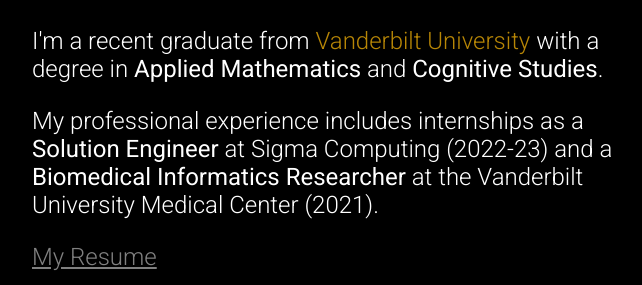
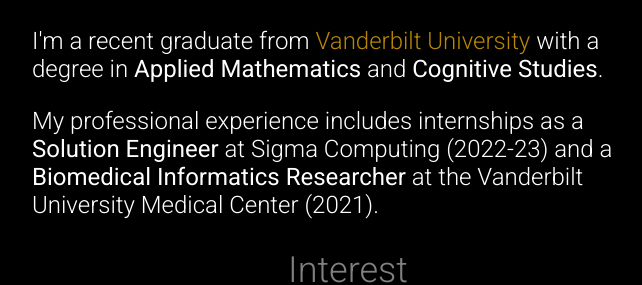
Before and after one commit to stuartwaller/my-website, a plain HTML site: page index.html in a window 1280 px wide. Shown: the part 527-812 px from the top of the page, without its empty margins (292-934 px from the left). Drawn offline with Linux system fonts and the light colour scheme.

Commit message:
Update index.html

```diff
--- a/index.html
+++ b/index.html
@@ -25,7 +25,7 @@
                 <h2 class="section-title">About</h2>
                 <p>I'm a recent graduate from <span style="color: #B78606;">Vanderbilt University</span> with a degree in <span class="bold-text">Applied Mathematics</span> and <span class="bold-text">Cognitive Studies</span>.</p>
                 <p>My professional experience includes internships as a <span class="bold-text">Solution Engineer</span> at Sigma Computing (2022-23) and a <span class="bold-text">Biomedical Informatics Researcher</span> at the Vanderbilt University Medical Center (2021).</p>
-                <p style="color: gray;"><a href="Waller, Stuart - Resume.pdf" target="_blank" class="link-text">My Resume</a></p>
+                <!-- <p style="color: gray;"><a href="Waller, Stuart - Resume.pdf" target="_blank" class="link-text">My Resume</a></p> -->
             </article>
             <!-- Interest section -->
             <article>
```
